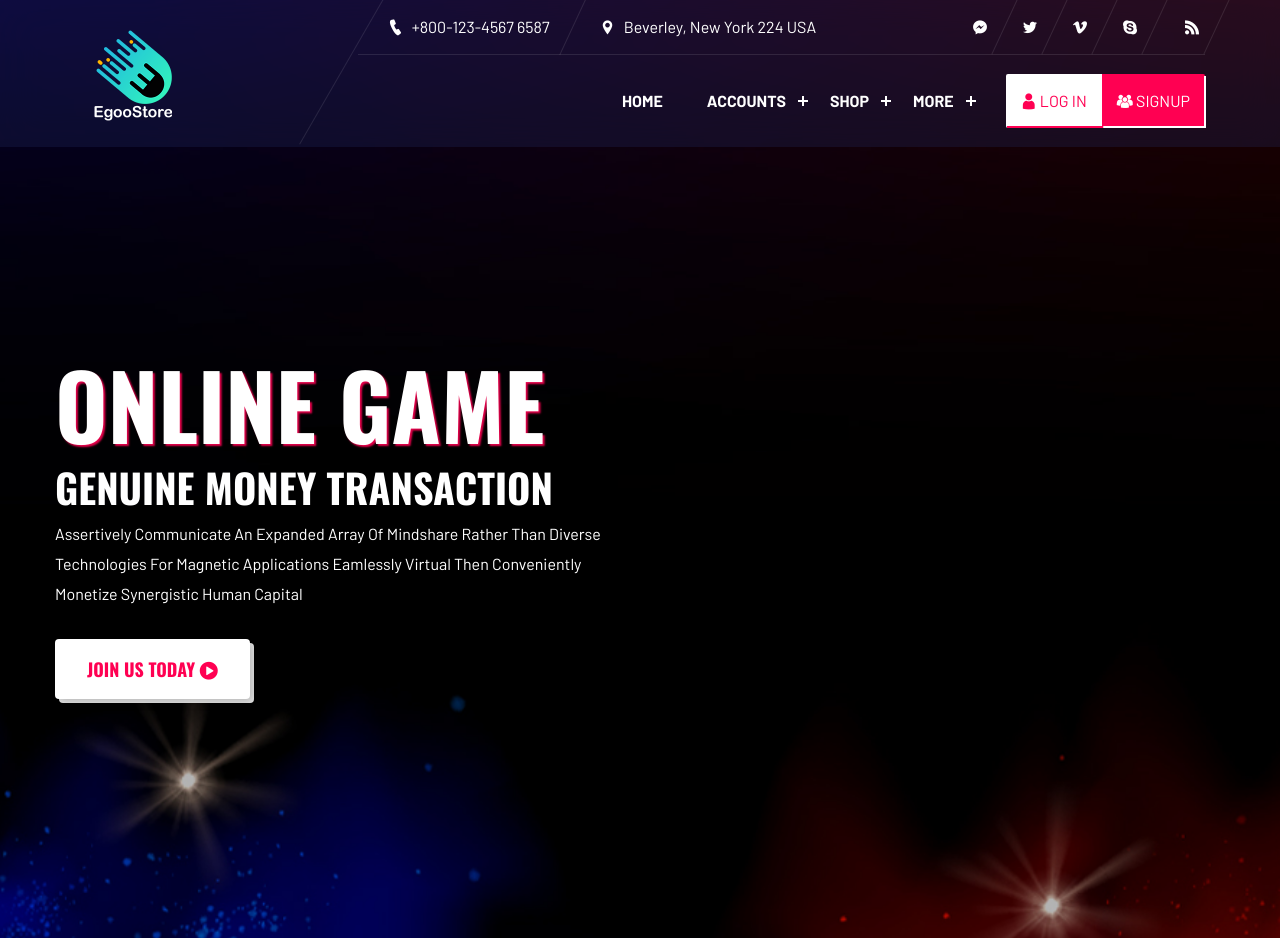
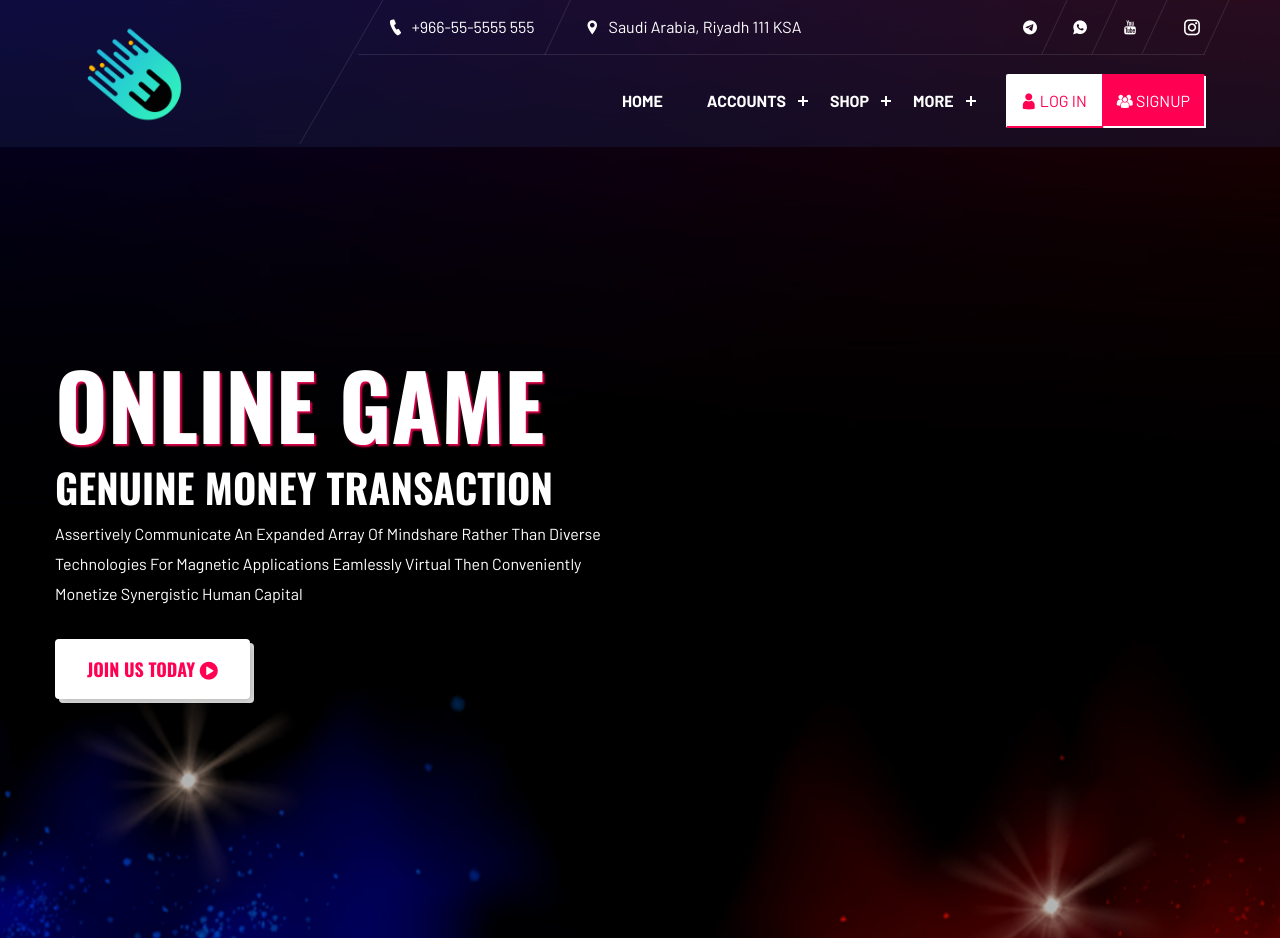
Before and after one commit to Abdu11ah00/EgooStore_Project, a PHP site: page /index.PHP in a window 1280 px wide. Shown: the top 938 px of the page. Run offline with PHP 8.4, Linux system fonts and the light colour scheme; data comes from the database, SQL or seed files in the repository; style sheets or scripts are compiled from the project's sources.

Commit message:
change footer and header file

```diff
--- a/Store/includes/footer.php
+++ b/Store/includes/footer.php
@@ -9,7 +9,7 @@
                                     <img src="assets/images/footer/icons/01.png" alt="Phone-icon">
                                 </div>
                                 <div class="lab-content">
-                                    <span>Phone Number : +88019 339 702 520</span>
+                                    <span>Phone Number : 966-55-5555 555</span>
                                 </div>
                             </div>
                         </div>
@@ -21,7 +21,7 @@
                                     <img src="assets/images/footer/icons/02.png" alt="email-icon">
                                 </div>
                                 <div class="lab-content">
-                                    <span>Email : youremail@gmail.com</span>
+                                    <span>Email : EgooStore@EgooStore.com</span>
                                 </div>
                             </div>
                         </div>
@@ -33,7 +33,7 @@
                                     <img src="assets/images/footer/icons/03.png" alt="location-icon">
                                 </div>
                                 <div class="lab-content">
-                                    <span>Address : 30 North West New York 240</span>
+                                    <span>Address : Saudi Arabia, Riyadh 111 KSA0</span>
                                 </div>
                             </div>
                         </div>
@@ -75,7 +75,7 @@
                                     <h4>Our Newsletter</h4>
                                 </div>
                                 <div class="fm-item-content">
-                                    <p>Bigamer esports organization supported by community leaders</p>
+                                    <p>EgooStore organization supported by community leaders</p>
                                     <form>
                                         <div class="form-group mb-4">
                                             <input type="text" class="form-control" placeholder="Your Name">
@@ -98,7 +98,7 @@
                 <div class="row">
                     <div class="col-12">
                         <div class="footer-bottom-content text-center">
-                            <p>&copy;2021 <a href="index.html">BiGamer</a> - eSpost And Gameing HTML Template.</p>
+                            <p>&copy;2021 <a href="index.php">EgooStore</a> - EgooStore And Gameing HTML Template.</p>
                         </div>
                     </div>
                 </div>
--- a/Store/includes/header.php
+++ b/Store/includes/header.php
@@ -4,7 +4,7 @@
             <div class="brand-logo d-none d-lg-inline-block">
                 <div class="logo">
                     <a href="index.php">
-                        <img style="width: 116px; height: 100px; object-fit: cover;" src="./assets/images/logo/EgooStoreLogo.png" alt="logo">
+                        <img style="width: 116px; height: 100px; object-fit: cover;" src="./assets/images/logo/LOGO1.png" alt="logo">
                     </a>
                 </div>
             </div>
@@ -13,27 +13,27 @@
                     <div class="header-top-area">
                         <ul class="left">
                             <li>
-                                <i class="icofont-ui-call"></i> <span>+800-123-4567 6587</span>
+                                <i class="icofont-ui-call"></i> <span>+966-55-5555 555</span>
                             </li>
                             <li>
-                                <i class="icofont-location-pin"></i> Beverley, New York 224 USA
+                                <i class="icofont-location-pin"></i> Saudi Arabia, Riyadh 111 KSA
                             </li>
                         </ul>
                         <ul class="social-icons d-flex align-items-center">
                             <li>
-                                <a href="#" class="fb"><i class="icofont-facebook-messenger"></i></a>
+                                <a href="#" class="twitter"><i class="icofont-telegram"></i></a>
                             </li>
                             <li>
-                                <a href="#" class="twitter"><i class="icofont-twitter"></i></a>
+                                <a href="#" class="vimeo"><i class="icofont-whatsapp"></i></a>
                             </li>
                             <li>
-                                <a href="#" class="vimeo"><i class="icofont-vimeo"></i></a>
+                                <a href="#" class="skype"><i class="icofont-youtube"></i></a>
                             </li>
                             <li>
-                                <a href="#" class="skype"><i class="icofont-skype"></i></a>
-                            </li>
-                            <li>
-                                <a href="#" class="rss"><i class="icofont-rss-feed"></i></a>
+                                <a href="#" class="skype"><i class="icofont-instagram"></i></a>
+
+
+
                             </li>
                         </ul>
                     </div>
```
Also changed, not shown: Store/assets/images/logo/LOGO1.png (added).
